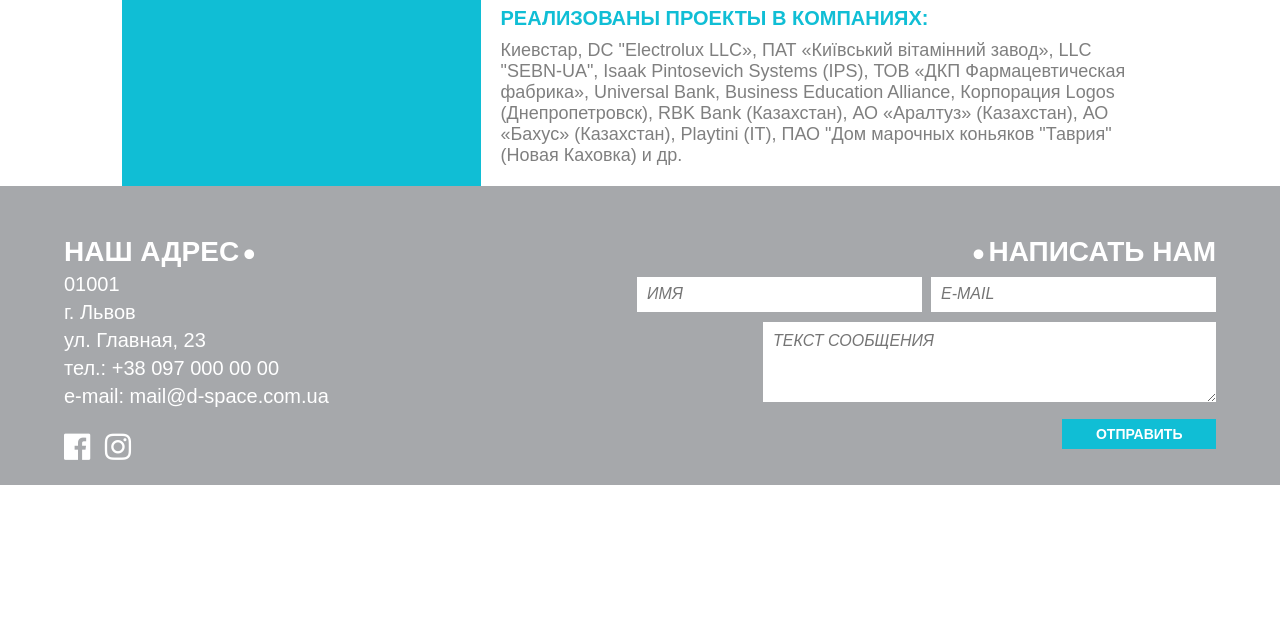
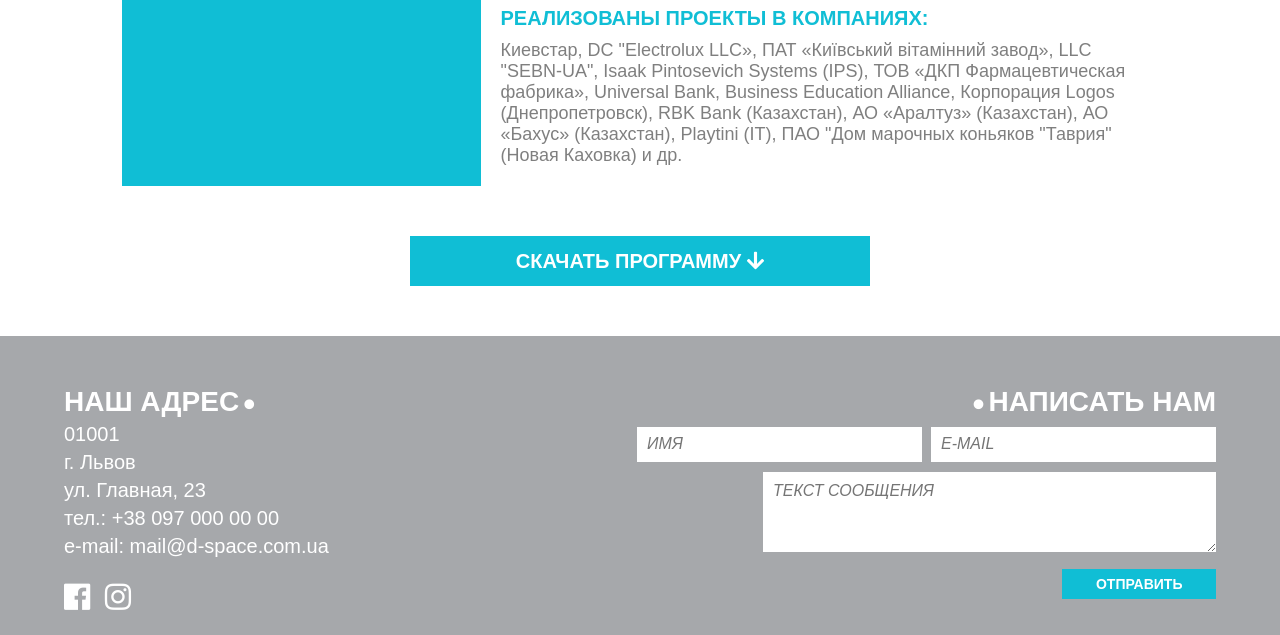
Before and after one commit to shelli86/shelli86.github.io, a PHP site: page /project.html in a window 1280 px wide. Shown: the part 1571-2206 px from the top of the page. Before the commit the page ends 2056 px from the top, so only its background shows below. Run offline with PHP 8.4, Linux system fonts and the light colour scheme; some libraries are stand-ins or nearby versions; some web fonts are replaced.

Commit message:
Add files via upload

```diff
--- a/css/style.css
+++ b/css/style.css
@@ -1055,3 +1055,7 @@
 .footer{
   background: #a6a8ab;
 }
+
+.download{
+  margin-top: 50px;
+}
--- a/project.html
+++ b/project.html
@@ -161,6 +161,12 @@
 
     </div>
 
+<div class="container download">
+    <div class="btn-rewiew">
+      <a href="#">Скачать программу <i class="fas fa-arrow-down"></i></a>
+    </div>
+</div>
+
   </div>
 
 
```
